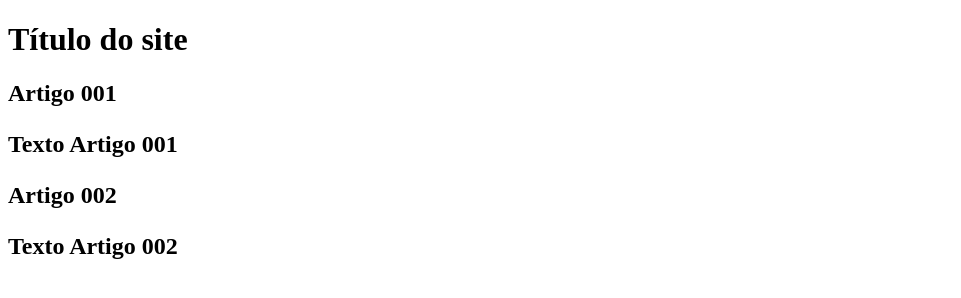
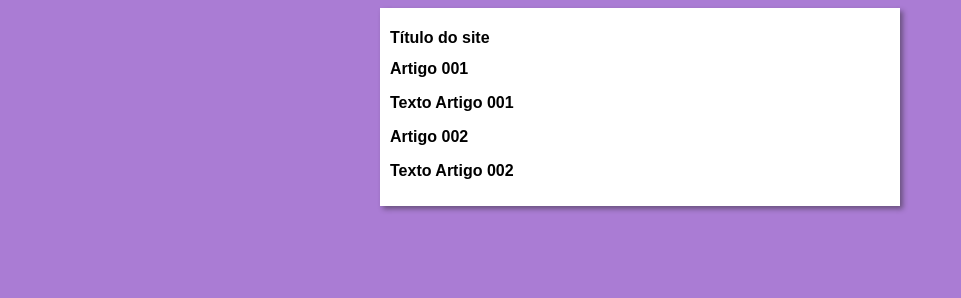
Before and after one commit to Palomavitoria/projeto-site, a plain HTML site: page index.html in a window 1280 px wide. Shown: the whole page, without its empty margins (0-961 px from the left). Drawn offline with Linux system fonts and the light colour scheme.

Commit message:
iniciei o design

```diff
--- /dev/null
+++ b/estilos/style.css
@@ -0,0 +1,17 @@
+* {
+    font-family: Arial, Helvetica, sans-serif;
+    font-size: 16px;
+}
+
+body {
+    background-color: rgb(170, 124, 212);
+
+}
+
+main {
+    background-color: white;
+    width: 500px;
+    margin: auto;
+    padding: 10px;
+    box-shadow: 3px 3px 5px rgba(40, 38, 38, 0.482);
+}
--- a/index.html
+++ b/index.html
@@ -4,6 +4,7 @@
     <meta charset="UTF-8">
     <meta name="viewport" content="width=device-width, initial-scale=1.0">
     <title>Título do site</title>
+    <link rel="stylesheet" href="estilos/style.css">
 </head>
 <body>
  <main>
```
